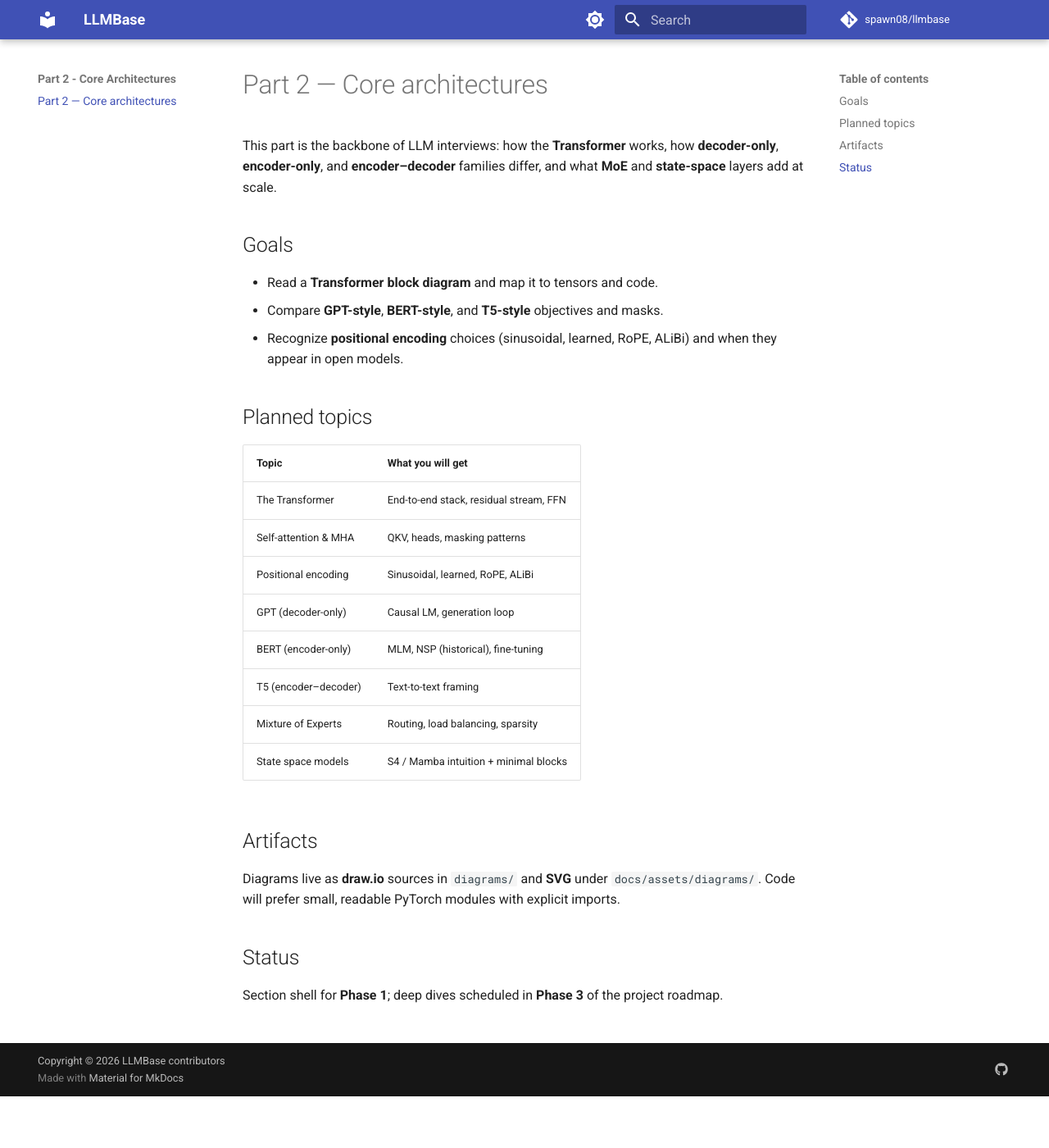
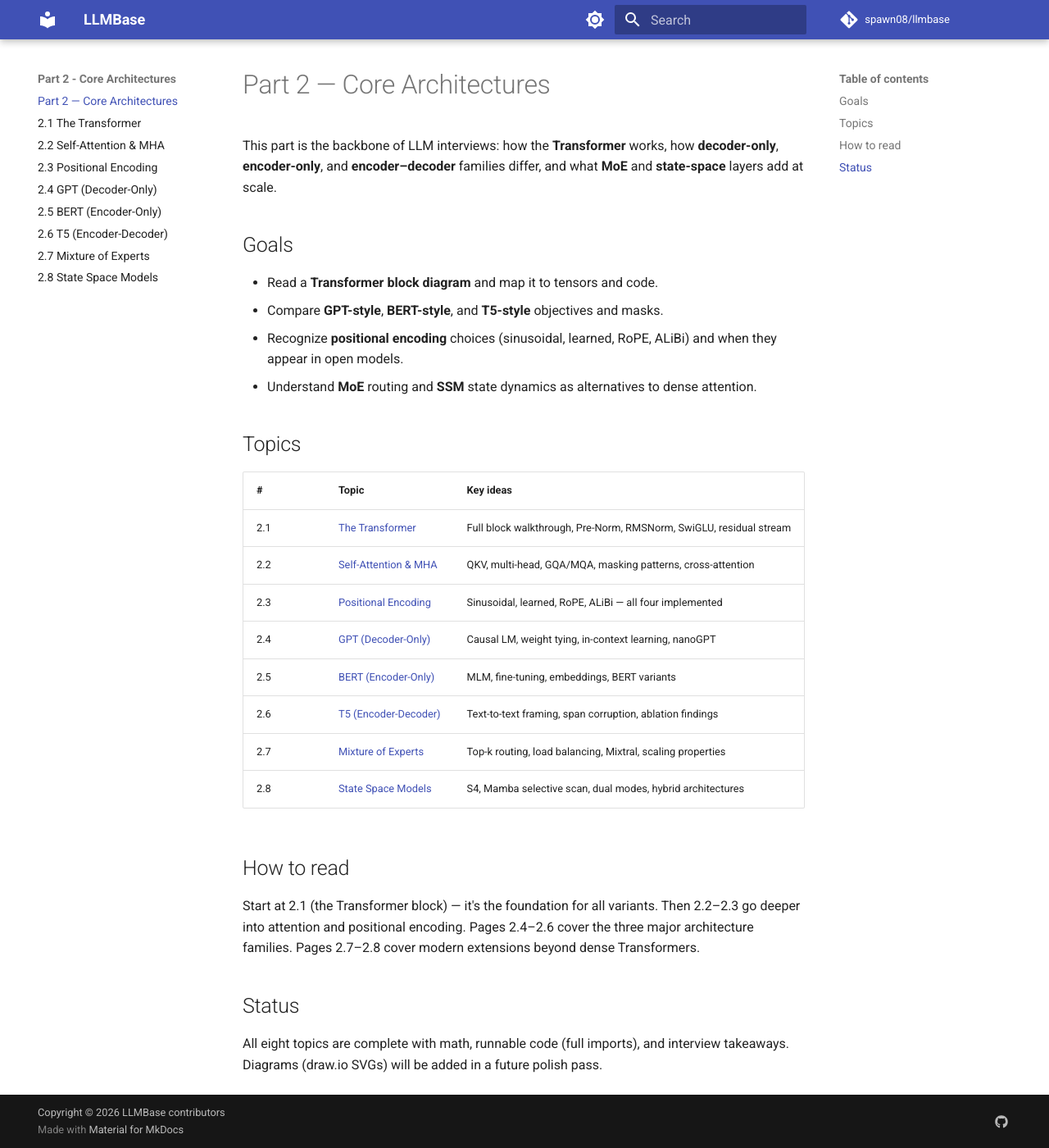
Before and after one commit to spawn08/llmbase, an MkDocs documentation site: the page built from docs/02_core_architectures/index.md, in a window 1280 px wide and 1400 px high, scrolled down 63 px. Shown: the whole window at 82% size. Built offline with MkDocs 1.6.1 and Material for MkDocs 9.7.7, drawn with Linux system fonts in a browser that asks for light colours; comment, search, counter and statistics services are not loaded.

Commit message:
docs(2.8): add State Space Models — S4, Mamba, selective scan
SSM continuous-time formulation, discretization, dual computation modes,
HiPPO initialization, Mamba selective gating, hybrid architectures,
and minimal Mamba block implementation in PyTorch.

Made-with: Cursor

```diff
--- a/docs/02_core_architectures/index.md
+++ b/docs/02_core_architectures/index.md
@@ -1,4 +1,4 @@
-# Part 2 — Core architectures
+# Part 2 — Core Architectures
 
 This part is the backbone of LLM interviews: how the **Transformer** works, how **decoder-only**, **encoder-only**, and **encoder–decoder** families differ, and what **MoE** and **state-space** layers add at scale.
 
@@ -7,24 +7,25 @@ This part is the backbone of LLM interviews: how the **Transformer** works, how
 - Read a **Transformer block diagram** and map it to tensors and code.
 - Compare **GPT-style**, **BERT-style**, and **T5-style** objectives and masks.
 - Recognize **positional encoding** choices (sinusoidal, learned, RoPE, ALiBi) and when they appear in open models.
+- Understand **MoE** routing and **SSM** state dynamics as alternatives to dense attention.
 
-## Planned topics
+## Topics
 
-| Topic | What you will get |
-| --- | --- |
-| The Transformer | End-to-end stack, residual stream, FFN |
-| Self-attention & MHA | QKV, heads, masking patterns |
-| Positional encoding | Sinusoidal, learned, RoPE, ALiBi |
-| GPT (decoder-only) | Causal LM, generation loop |
-| BERT (encoder-only) | MLM, NSP (historical), fine-tuning |
-| T5 (encoder–decoder) | Text-to-text framing |
-| Mixture of Experts | Routing, load balancing, sparsity |
-| State space models | S4 / Mamba intuition + minimal blocks |
+| # | Topic | Key ideas |
+| --- | --- | --- |
+| 2.1 | [The Transformer](transformer.md) | Full block walkthrough, Pre-Norm, RMSNorm, SwiGLU, residual stream |
+| 2.2 | [Self-Attention & MHA](self_attention_mha.md) | QKV, multi-head, GQA/MQA, masking patterns, cross-attention |
+| 2.3 | [Positional Encoding](positional_encoding.md) | Sinusoidal, learned, RoPE, ALiBi — all four implemented |
+| 2.4 | [GPT (Decoder-Only)](gpt_decoder_only.md) | Causal LM, weight tying, in-context learning, nanoGPT |
+| 2.5 | [BERT (Encoder-Only)](bert_encoder_only.md) | MLM, fine-tuning, embeddings, BERT variants |
+| 2.6 | [T5 (Encoder-Decoder)](t5_encoder_decoder.md) | Text-to-text framing, span corruption, ablation findings |
+| 2.7 | [Mixture of Experts](mixture_of_experts.md) | Top-k routing, load balancing, Mixtral, scaling properties |
+| 2.8 | [State Space Models](state_space_models.md) | S4, Mamba selective scan, dual modes, hybrid architectures |
 
-## Artifacts
+## How to read
 
-Diagrams live as **draw.io** sources in `diagrams/` and **SVG** under `docs/assets/diagrams/`. Code will prefer small, readable PyTorch modules with explicit imports.
+Start at 2.1 (the Transformer block) — it's the foundation for all variants. Then 2.2–2.3 go deeper into attention and positional encoding. Pages 2.4–2.6 cover the three major architecture families. Pages 2.7–2.8 cover modern extensions beyond dense Transformers.
 
 ## Status
 
-Section shell for **Phase 1**; deep dives scheduled in **Phase 3** of the project roadmap.
+All eight topics are complete with math, runnable code (full imports), and interview takeaways. Diagrams (draw.io SVGs) will be added in a future polish pass.
--- a/mkdocs.yml
+++ b/mkdocs.yml
@@ -68,6 +68,14 @@ nav:
     - 1.6 Mathematics of Attention: 01_foundations/attention_math.md
   - Part 2 - Core Architectures:
     - 02_core_architectures/index.md
+    - 2.1 The Transformer: 02_core_architectures/transformer.md
+    - 2.2 Self-Attention & MHA: 02_core_architectures/self_attention_mha.md
+    - 2.3 Positional Encoding: 02_core_architectures/positional_encoding.md
+    - 2.4 GPT (Decoder-Only): 02_core_architectures/gpt_decoder_only.md
+    - 2.5 BERT (Encoder-Only): 02_core_architectures/bert_encoder_only.md
+    - 2.6 T5 (Encoder-Decoder): 02_core_architectures/t5_encoder_decoder.md
+    - 2.7 Mixture of Experts: 02_core_architectures/mixture_of_experts.md
+    - 2.8 State Space Models: 02_core_architectures/state_space_models.md
   - Part 3 - Training & Alignment:
     - 03_training/index.md
   - Part 4 - Inference & Serving:
```
Also changed, not shown: README.md (+1 -1 lines), docs/02_core_architectures/state_space_models.md (added, +313 -0 lines).
